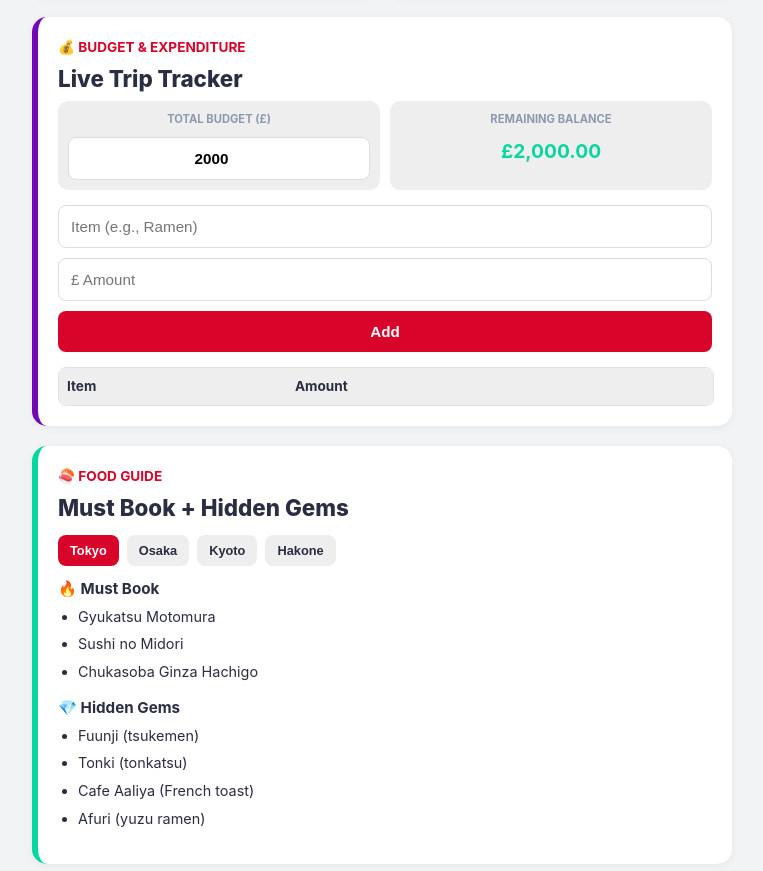
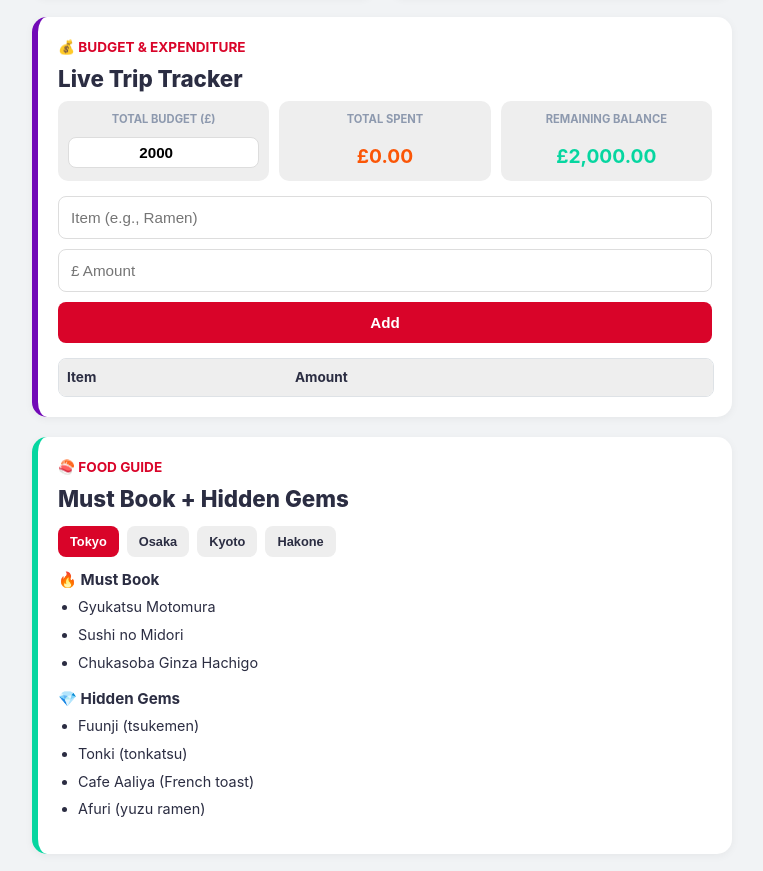
Before and after one commit to gopaul1987-ux/Japan-, a plain HTML site: page Index.html in a window 1280 px wide. Shown: the part 905-1776 px from the top of the page, without its empty margins (258-1021 px from the left). Drawn offline with nearby package versions, Linux system fonts and the light colour scheme.

Commit message:
Update Index.html

```diff
--- a/Index.html
+++ b/Index.html
@@ -193,6 +193,12 @@
             margin-bottom: 15px;
             text-align: center;
         }
+        /* Make space for 3 boxes on mobile rows safely if needed */
+        @media (max-width: 480px) {
+            .budget-summary {
+                grid-template-columns: 1fr;
+            }
+        }
         .budget-box {
             background: var(--tab-inactive);
             padding: 10px;
@@ -346,14 +352,18 @@
         <div class="date">💰 Budget & Expenditure</div>
         <div class="location">Live Trip Tracker</div>
 
-        <div class="budget-summary">
+        <div class="budget-summary" style="grid-template-columns: repeat(auto-fit, minmax(130px, 1fr));">
             <div class="budget-box">
                 <span class="widget-label">Total Budget (£)</span>
-                <input type="number" id="totalBudgetInput" class="budget-input" value="2000" style="text-align:center; font-weight:bold;" oninput="updateBudget()">
+                <input type="number" id="totalBudgetInput" class="budget-input" value="2000" style="text-align:center; font-weight:bold; padding: 6px;" oninput="updateBudget()">
+            </div>
+            <div class="budget-box">
+                <span class="widget-label">Total Spent</span>
+                <div id="totalSpentBalance" class="budget-amount" style="color: #fb5607; padding-top: 5px;">£0.00</div>
             </div>
             <div class="budget-box">
                 <span class="widget-label">Remaining Balance</span>
-                <div id="remainingBalance" class="budget-amount" style="color: #06d6a0;">£2,000.00</div>
+                <div id="remainingBalance" class="budget-amount" style="color: #06d6a0; padding-top: 5px;">£2,000.00</div>
             </div>
         </div>
 
@@ -641,7 +651,7 @@
         document.getElementById('yen-output').innerText = "¥ " + (gbp ? Math.round(result).toLocaleString() : "0");
     }
 
-    // 5. Native Cache Storage Systems
+    // 5. Native Cache Storage Systems with Live Total Spend calculation
     let expenses = [];
     try {
         expenses = JSON.parse(localStorage.getItem('japan_expenses')) || [];
@@ -691,6 +701,10 @@
         const totalSpent = expenses.reduce((sum, exp) => sum + exp.amount, 0);
         const remaining = totalBudget - totalSpent;
 
+        // Render total spent layout value
+        document.getElementById('totalSpentBalance').innerText = "£" + totalSpent.toLocaleString(undefined, {minimumFractionDigits: 2, maximumFractionDigits: 2});
+
+        // Render remaining balance layout value
         const balanceDiv = document.getElementById('remainingBalance');
         balanceDiv.innerText = "£" + remaining.toLocaleString(undefined, {minimumFractionDigits: 2, maximumFractionDigits: 2});
 
```
